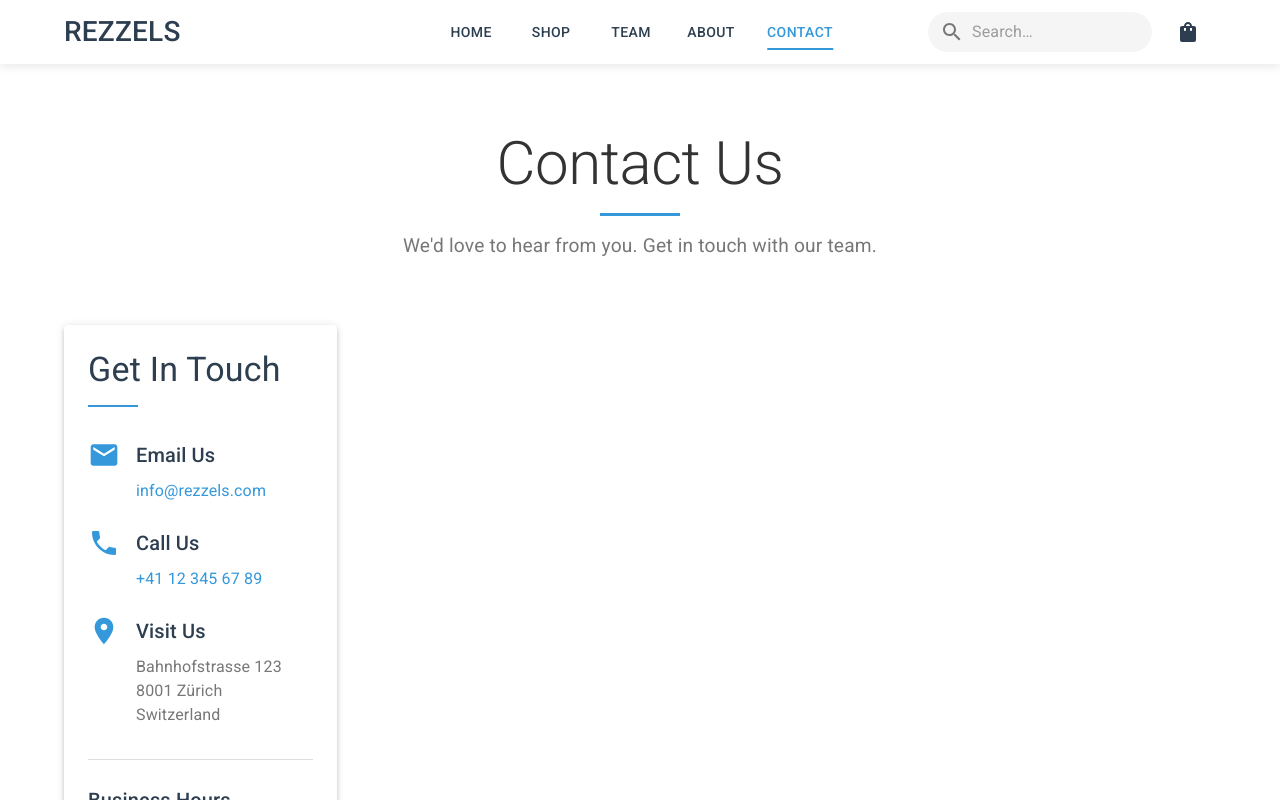
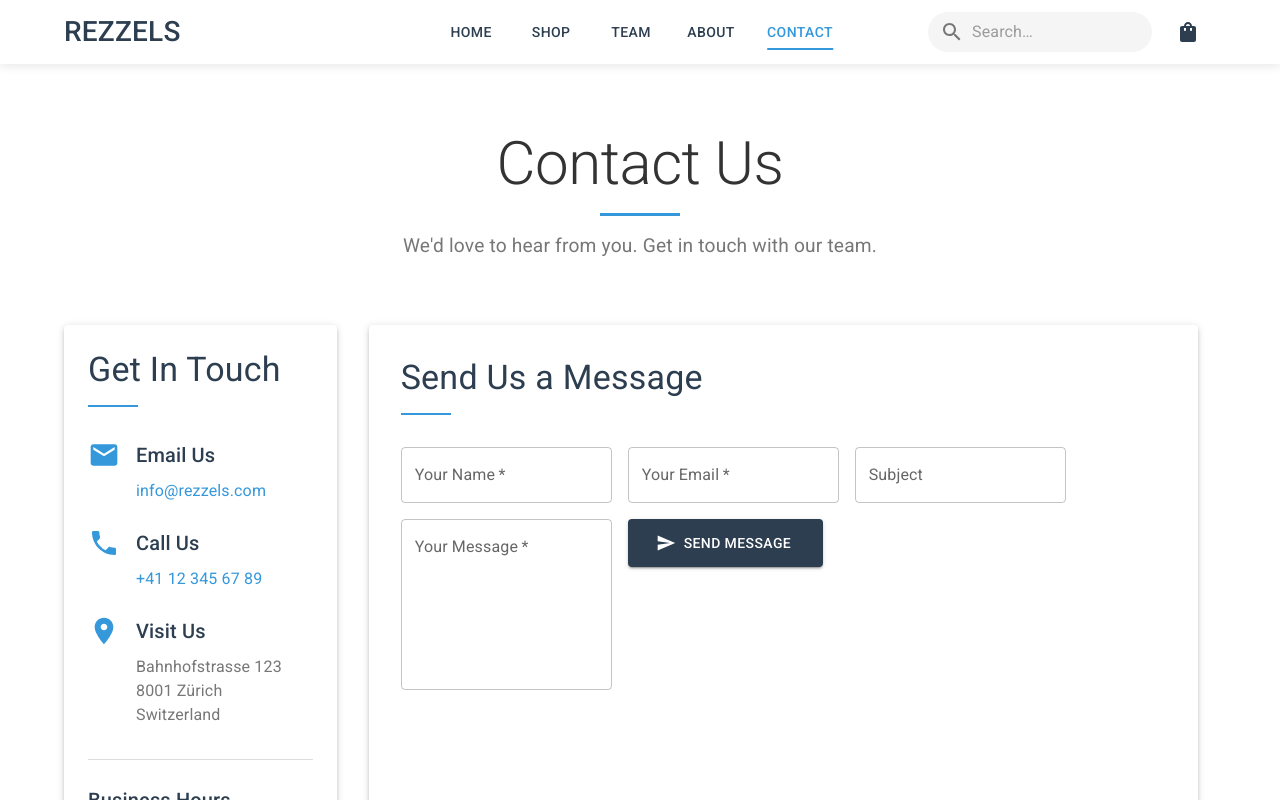
Before and after one commit to timog06/RezzelsPage, a React (Vite) app in the folder rezzels-app/: page /RezzelsPage/contact in a window 1280 px wide. Shown: the top 800 px of the page. Built offline with nearby package versions, Linux system fonts and the light colour scheme.

Commit message:
layout fixes

```diff
--- a/rezzels-app/src/pages/ContactPage.jsx
+++ b/rezzels-app/src/pages/ContactPage.jsx
@@ -69,7 +69,7 @@ const ContactPage = () => {
         </Box>
 
         <Grid container spacing={4}>
-          <Grid item xs={12} md={5}>
+          <Grid item xs={12} md={5} className="contact-info-wrapper">
             <Paper elevation={3} className="contact-info">
               <Typography variant="h4" className="info-title">
                 Get In Touch
@@ -126,7 +126,7 @@ const ContactPage = () => {
             </Paper>
           </Grid>
 
-          <Grid item xs={12} md={7}>
+          <Grid item xs={12} md={7} className="contact-form-wrapper">
             <Paper elevation={3} className="contact-form-container">
               <Typography variant="h4" className="form-title">
                 Send Us a Message
--- a/rezzels-app/src/styles/pages/ContactPage.scss
+++ b/rezzels-app/src/styles/pages/ContactPage.scss
@@ -92,6 +92,8 @@
 
 .contact-form-container {
   padding: $spacing-lg;
+  height: 100%;
+  margin-top: 1rem;
 }
 
 .form-title {
@@ -124,8 +126,21 @@
   }
 }
 
+.contact-info-wrapper,
+.contact-form-wrapper {
+  display: flex;
+  flex-direction: column;
+  max-width: 72%;
+}
+
+.contact-info,
+.contact-form-container {
+  flex: 1;
+}
+
 .map-container {
   margin-top: $spacing-xxl;
+  clear: both;
 }
 
 .map-title {
```
